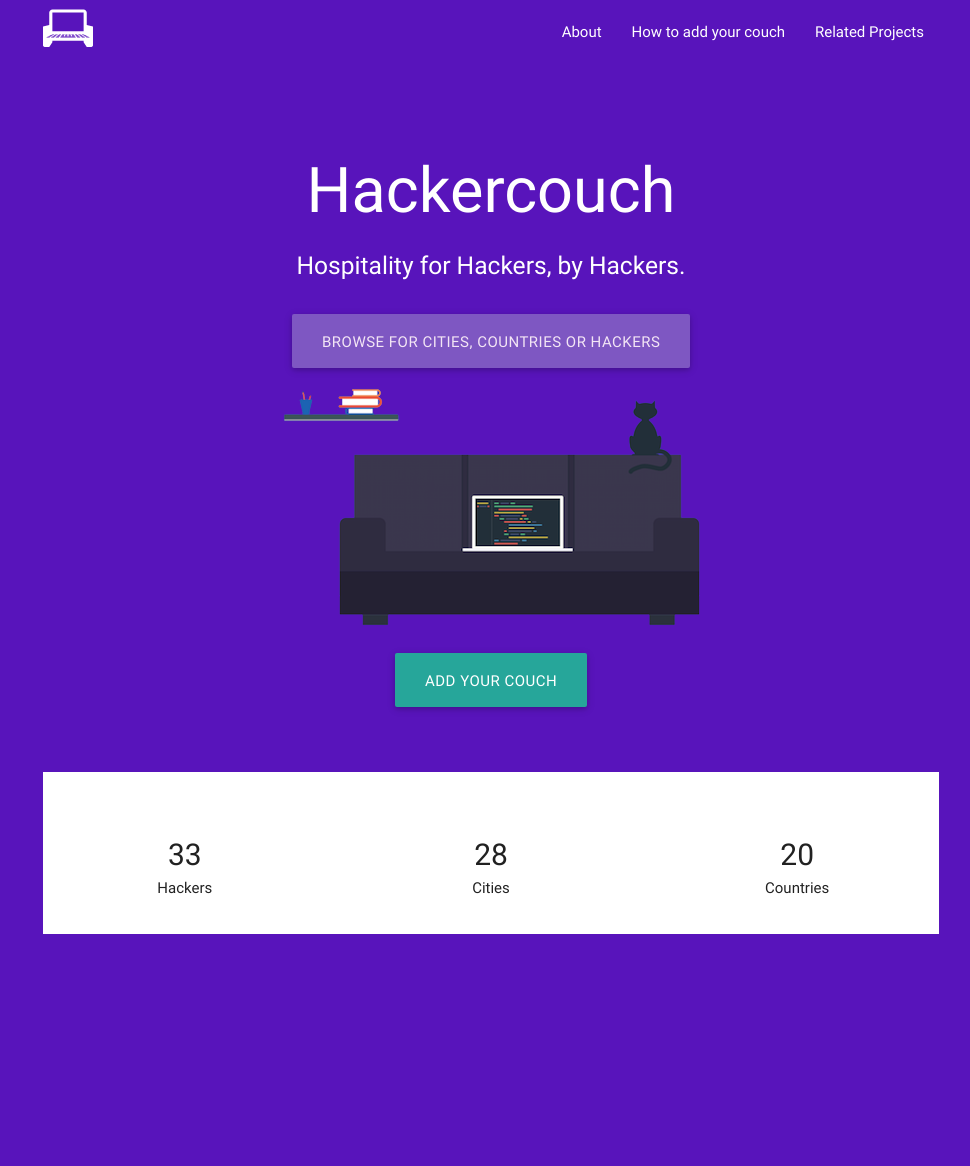
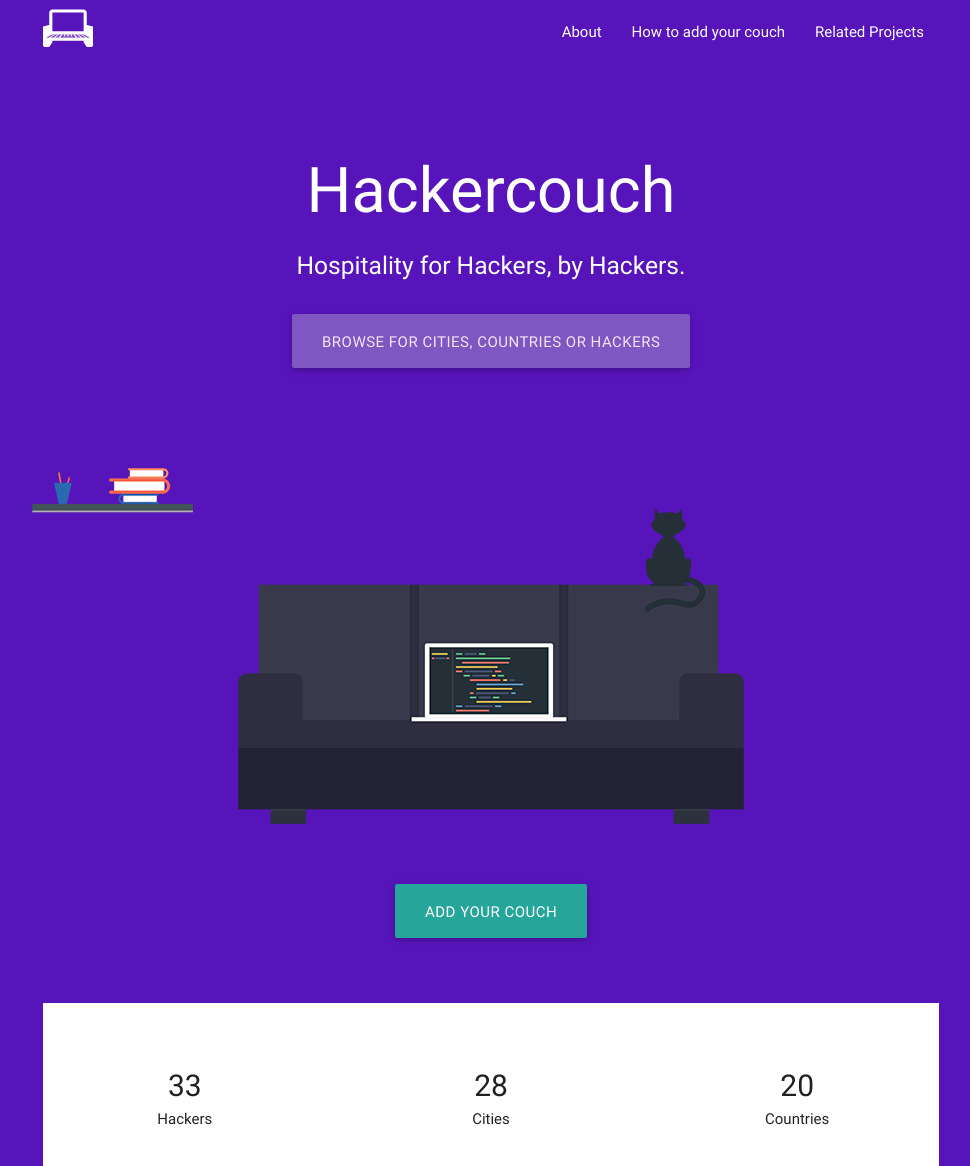
Before and after one commit to hackercouch/hackercouch, a Jekyll site: the page built from index.html, in a window 1280 px wide. Shown: the whole page, without its empty margins (149-1119 px from the left). Built offline with Jekyll 4.4.1, drawn with Linux system fonts in a browser that asks for light colours; before the commit the page ends 934 px from its top, so only the background shows below that.

Commit message:
Add better couch to home page
Scales down to mobile

```diff
--- a/_sass/_page_home.scss
+++ b/_sass/_page_home.scss
@@ -8,3 +8,35 @@ body#home {
     box-shadow: none;
   }
 }
+
+.img-couch {
+  display: block;
+  min-width: 506px;
+  width: 100%;
+  height: 356px;
+  background-position: 50% bottom;
+  background-repeat: no-repeat;
+  margin: 100px auto 40px auto;
+  @include background-image-retina('/img/couch.png', '/img/couch@2x.png', 506px, 316px);
+}
+.img-couch-shelf {
+  display: block;
+  width: 100%;
+  height: 100%;
+  background-position: left top;
+  background-repeat: no-repeat;
+  margin: 0;
+  @include background-image-retina('/img/shelf.png', '/img/shelf@2x.png', '321px', '89px');
+}
+
+@include media-query(506px) {
+  .img-couch {
+    min-width: 320px;
+    height: 200px;
+    margin: 50px auto 30px auto;
+    @include background-image-retina('/img/couch.png', '/img/couch@2x.png', 320px, 200px);
+  }
+  .img-couch-shelf {
+    display: none;
+  }
+}
--- a/index.html
+++ b/index.html
@@ -15,7 +15,9 @@ page_id: home
       <a href="/search/" class="btn-large waves-effect waves-light purple-text text-lighten-5 deep-purple lighten-1">Browse for Cities, Countries or Hackers</a>
     </div>
     <div class="row center">
-      <img src="/img/couch.png" alt="">
+      <div class="img-couch">
+        <div class="img-couch-shelf"></div>
+      </div>
     </div>
     <div class="row center">
       <a href="/add/" class="btn-large waves-effect waves-light">Add your couch</a>
```
Also changed, not shown: img/couch.png, img/couch@2x.png (added), img/shelf.png (added), img/shelf@2x.png (added).
